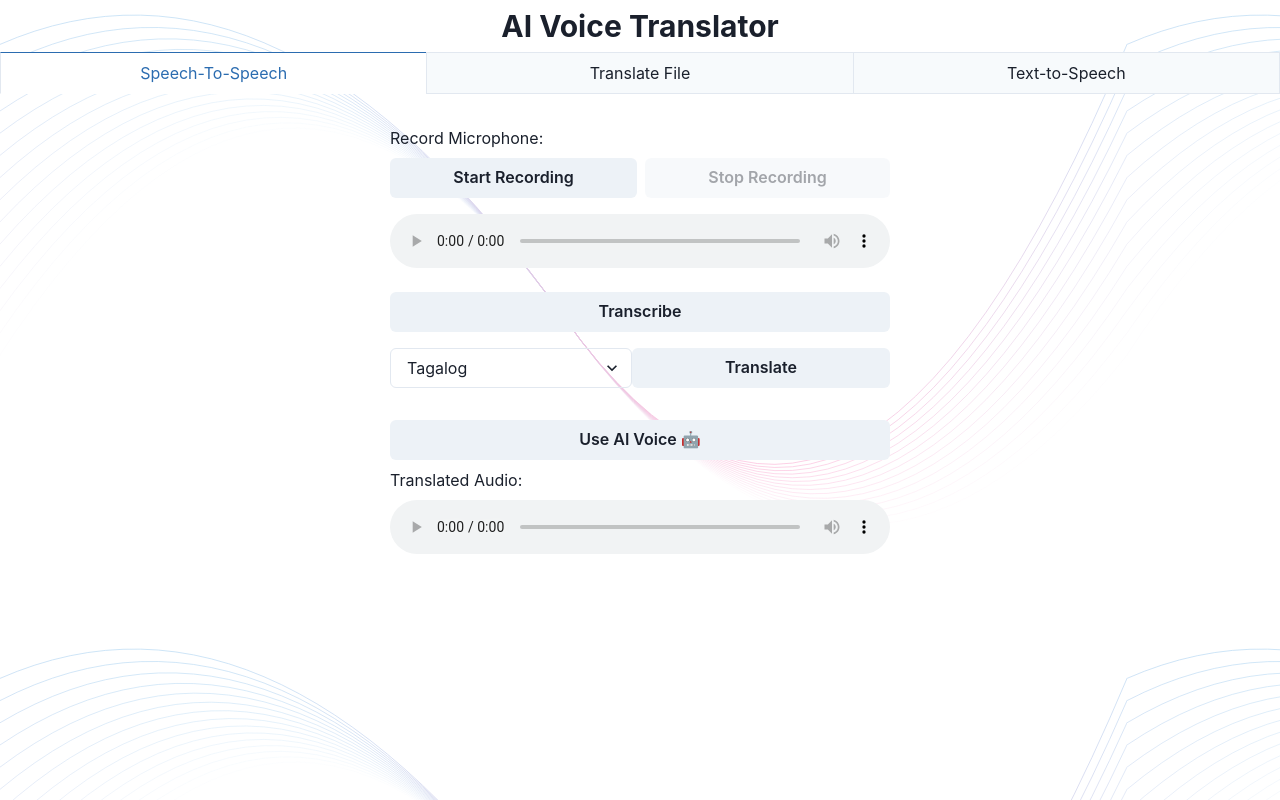
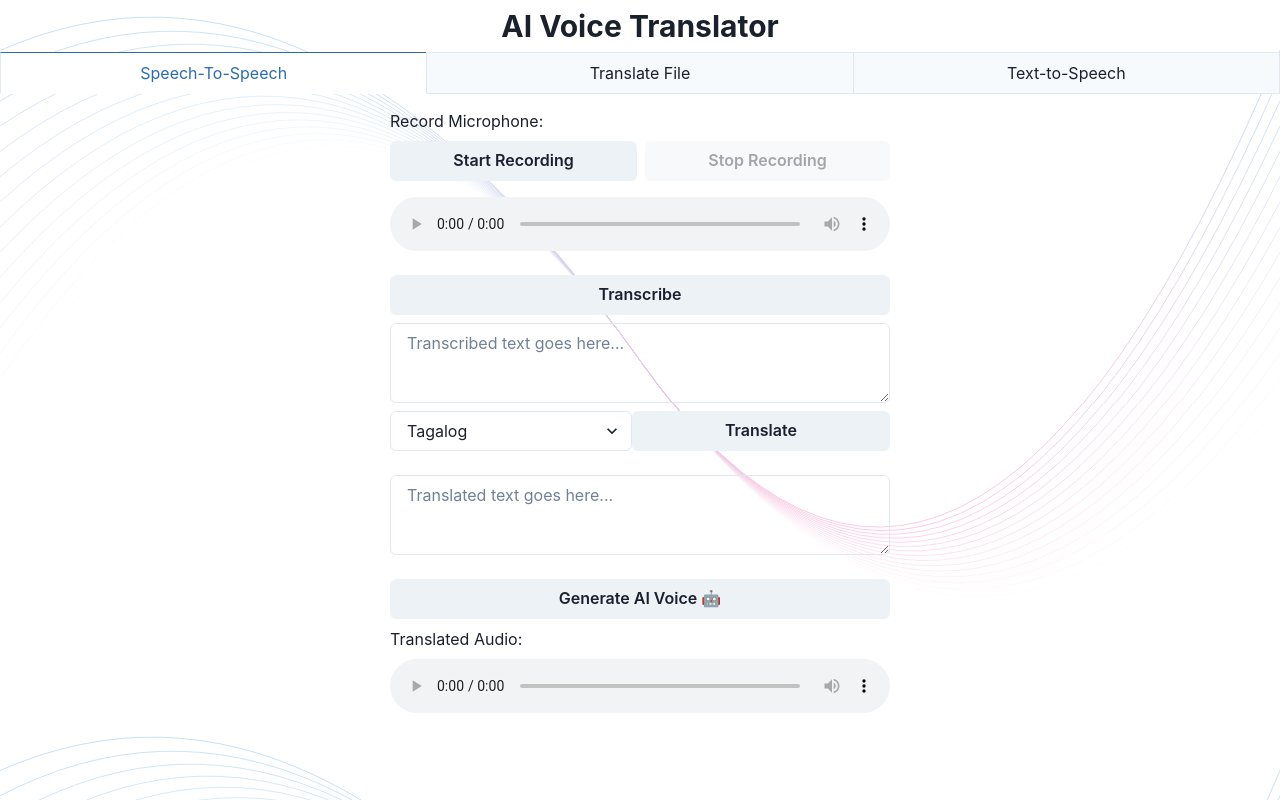
Before and after one commit to DigitalEpidemic/ai-voice-translator, a React (Vite) app: page / in a window 1280 px wide. Built offline with nearby package versions, Linux system fonts and the light colour scheme.

Commit message:
Use textarea for generated text

```diff
--- a/src/main/index.ts
+++ b/src/main/index.ts
@@ -24,7 +24,7 @@ function createWindow(): void {
   // Create the browser window.
   const mainWindow = new BrowserWindow({
     width: 900,
-    height: 750,
+    height: 775,
     show: false,
     autoHideMenuBar: true,
     ...(process.platform === 'linux' ? { icon } : {}),
--- a/src/renderer/src/App.tsx
+++ b/src/renderer/src/App.tsx
@@ -175,7 +175,7 @@ const App = (): React.ReactElement => {
       <Heading size="lg" my={2} textAlign={'center'}>
         AI Voice Translator
       </Heading>
-      <TabList mb="1em">
+      <TabList>
         <Tab>Speech-To-Speech</Tab>
         <Tab>Translate File</Tab>
         <Tab>Text-to-Speech</Tab>
@@ -210,6 +210,7 @@ const App = (): React.ReactElement => {
             <Textarea
               value={userEnteredText}
               onChange={(event) => setUserEnteredText(event.target.value)}
+              placeholder="Enter text to be translated here..."
             />
           </Stack>
         </TabPanel>
@@ -225,11 +226,15 @@ const App = (): React.ReactElement => {
               </audio>
             </Box>
             <Button onClick={transcribeAudioInArrayBuffer}>Transcribe</Button>
-            <Text>{transcription}</Text>
+            <Textarea
+              value={transcription}
+              onChange={(e) => setTranscription(e.target.value)}
+              placeholder="Transcribed text goes here..."
+            />
           </>
         )}
 
-        <Flex>
+        <Flex mb={4}>
           <Select
             name="languages"
             id="languages"
@@ -246,10 +251,14 @@ const App = (): React.ReactElement => {
             Translate
           </Button>
         </Flex>
-        <Text>{translatedText}</Text>
+        <Textarea
+          value={translatedText}
+          onChange={(e) => setTranslatedText(e.target.value)}
+          placeholder="Translated text goes here..."
+        />
 
         <Stack mt={4}>
-          <Button onClick={handleTextToSpeech}>Use AI Voice 🤖</Button>
+          <Button onClick={handleTextToSpeech}>Generate AI Voice 🤖</Button>
           <Text>Translated Audio:</Text>
           <audio controls style={{ width: '100%' }}>
             {translatedAudioUrl && <source src={translatedAudioUrl} type="audio/mp3" />}
```
